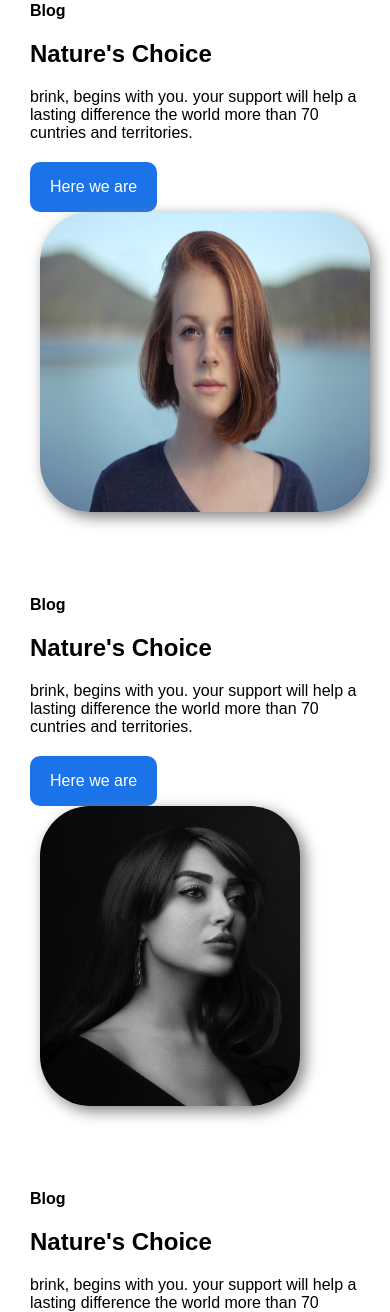
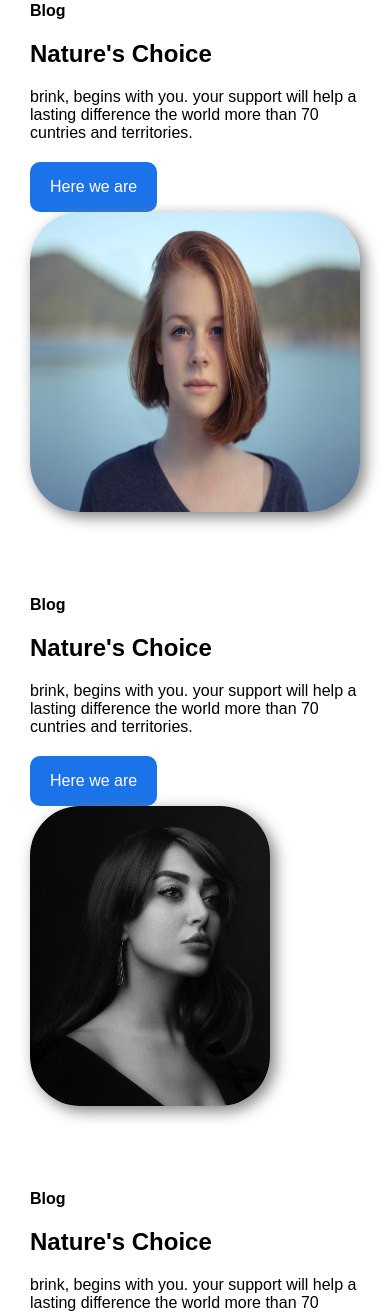
Before and after one commit to Avkr2021/Super-market, a PHP site: page / in a window 390 px wide. Shown: the part 4340-5652 px from the top of the page. Run offline with PHP 8.4, Linux system fonts and the light colour scheme; some libraries are stand-ins or nearby versions.

Commit message:
Update style.css

```diff
--- a/style.css
+++ b/style.css
@@ -367,10 +367,11 @@ header nav ul a:hover {
   .img1 img{
     width: 100%;
     border-radius: 50px;
-    margin: 0px 10px;
+    margin: 0px;
   }
 
     .box2{
+      width: 100vw;
       display: flex;
       flex-wrap: wrap;
       align-items: center;
```
